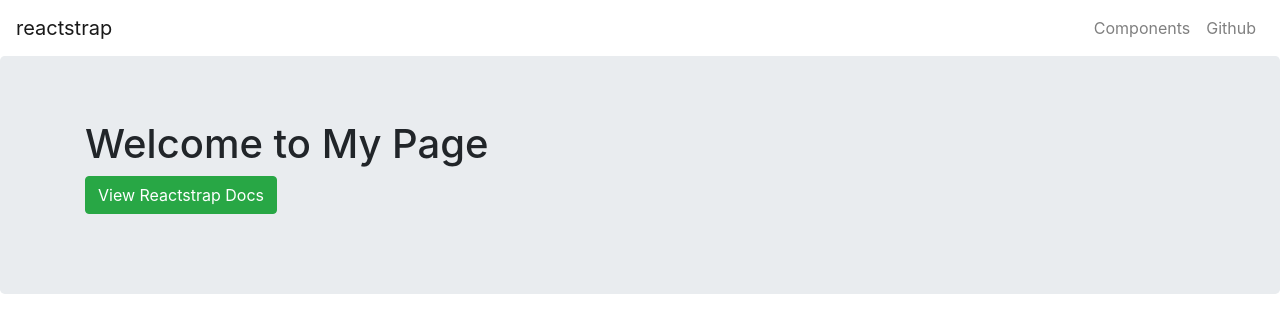
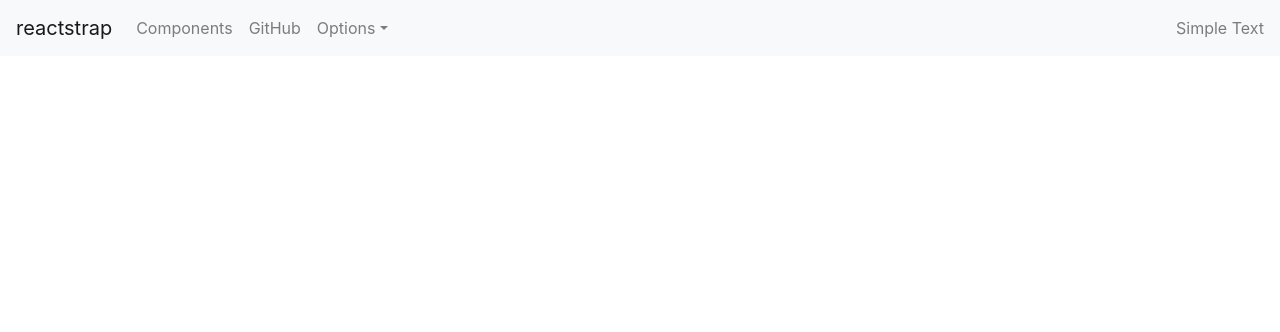
Before and after one commit to jakevs/directory, a React (Create React App) app: page / in a window 1280 px wide. Shown: the top 332 px of the page. Built offline with nearby package versions, Linux system fonts and the light colour scheme.

Commit message:
added navbar, may need to switch to a component file

```diff
--- a/package.json
+++ b/package.json
@@ -10,7 +10,8 @@
     "react": "^16.13.1",
     "react-dom": "^16.13.1",
     "react-scripts": "3.4.1",
-    "reactstrap": "^8.5.1"
+    "reactstrap": "^8.5.1",
+    "usestate": "^1.1.3"
   },
   "scripts": {
     "start": "react-scripts start",
--- a/src/App.js
+++ b/src/App.js
@@ -1,4 +1,4 @@
-import React, { Component } from "react";
+import React, { Component, useState } from "react";
 import {
   Collapse,
   Navbar,
@@ -11,66 +11,110 @@
   Row,
   Col,
   Jumbotron,
-  Button
+  Button,
+  UncontrolledDropdown,
+  DropdownToggle,
+  DropdownMenu,
+  DropdownItem,
+  NavbarText
 } from "reactstrap";
 
-class App extends Component {
-  constructor(props) {
-    super(props);
+const Example = (props) => {
+  const [isOpen, setIsOpen] = useState(false);
 
-    this.toggle = this.toggle.bind(this);
-    this.state = {
-      isOpen: false
-    };
-  }
-  toggle() {
-    this.setState({
-      isOpen: !this.state.isOpen
-    });
-  }
-  render() {
+  const toggle = () => setIsOpen(!isOpen);
+
   return (
     <div>
-        <Navbar color="inverse" light expand="md">
+      <Navbar color="light" light expand="md">
         <NavbarBrand href="/">reactstrap</NavbarBrand>
-          <NavbarToggler onClick={this.toggle} />
-          <Collapse isOpen={this.state.isOpen} navbar>
-            <Nav className="ml-auto" navbar>
+        <NavbarToggler onClick={toggle} />
+        <Collapse isOpen={isOpen} navbar>
+          <Nav className="mr-auto" navbar>
             <NavItem>
               <NavLink href="/components/">Components</NavLink>
             </NavItem>
             <NavItem>
               <NavLink href="https://github.com/reactstrap/reactstrap">
-                  Github
+                GitHub
               </NavLink>
             </NavItem>
+            <UncontrolledDropdown nav inNavbar>
+              <DropdownToggle nav caret>
+                Options
+              </DropdownToggle>
+              <DropdownMenu right>
+                <DropdownItem>Option 1</DropdownItem>
+                <DropdownItem>Option 2</DropdownItem>
+                <DropdownItem divider />
+                <DropdownItem>Reset</DropdownItem>
+              </DropdownMenu>
+            </UncontrolledDropdown>
           </Nav>
+          <NavbarText>Simple Text</NavbarText>
         </Collapse>
       </Navbar>
-        <Jumbotron>
-          <Container>
-            <Row>
-              <Col>
-                <h1>Welcome to My Page</h1>
-                <p>
-                  <Button
-                    tag="a"
-                    color="success"
-                    size="large"
-                    href="http://reactstrap.github.io"
-                    target="_blank"
-                  >
-                    View Reactstrap Docs
-                  </Button>
-                </p>
-              </Col>
-            </Row>
-          </Container>
-        </Jumbotron>
     </div>
   );
-  }
-}
+};
+
+// class App extends Component {
+//   constructor(props) {
+//     super(props);
+
+//     this.toggle = this.toggle.bind(this);
+//     this.state = {
+//       isOpen: false
+//     };
+//   }
+//   toggle() {
+//     this.setState({
+//       isOpen: !this.state.isOpen
+//     });
+//   }
+//   render() {
+//     return (
+//       <div>
+//         <Navbar color="inverse" light expand="md">
+//           <NavbarBrand href="/">reactstrap</NavbarBrand>
+//           <NavbarToggler onClick={this.toggle} />
+//           <Collapse isOpen={this.state.isOpen} navbar>
+//             <Nav className="ml-auto" navbar>
+//               <NavItem>
+//                 <NavLink href="/components/">Components</NavLink>
+//               </NavItem>
+//               <NavItem>
+//                 <NavLink href="https://github.com/reactstrap/reactstrap">
+//                   Github
+//                 </NavLink>
+//               </NavItem>
+//             </Nav>
+//           </Collapse>
+//         </Navbar>
+//         <Jumbotron>
+//           <Container>
+//             <Row>
+//               <Col>
+//                 <h1>Welcome to My Page</h1>
+//                 <p>
+//                   <Button
+//                     tag="a"
+//                     color="success"
+//                     size="large"
+//                     href="http://reactstrap.github.io"
+//                     target="_blank"
+//                   >
+//                     View Reactstrap Docs
+//                   </Button>
+//                 </p>
+//               </Col>
+//             </Row>
+//           </Container>
+//         </Jumbotron>
+//       </div>
+//     );
+//   }
+// }
 
 // function App() {
 //   return (
@@ -80,4 +124,4 @@
 //   );
 // }
 
-export default App;
+export default Example;
```
Also changed, not shown: 1 other file (tests, documents, lock files or other folders). Lines whose indentation alone changed are shown as unchanged.
